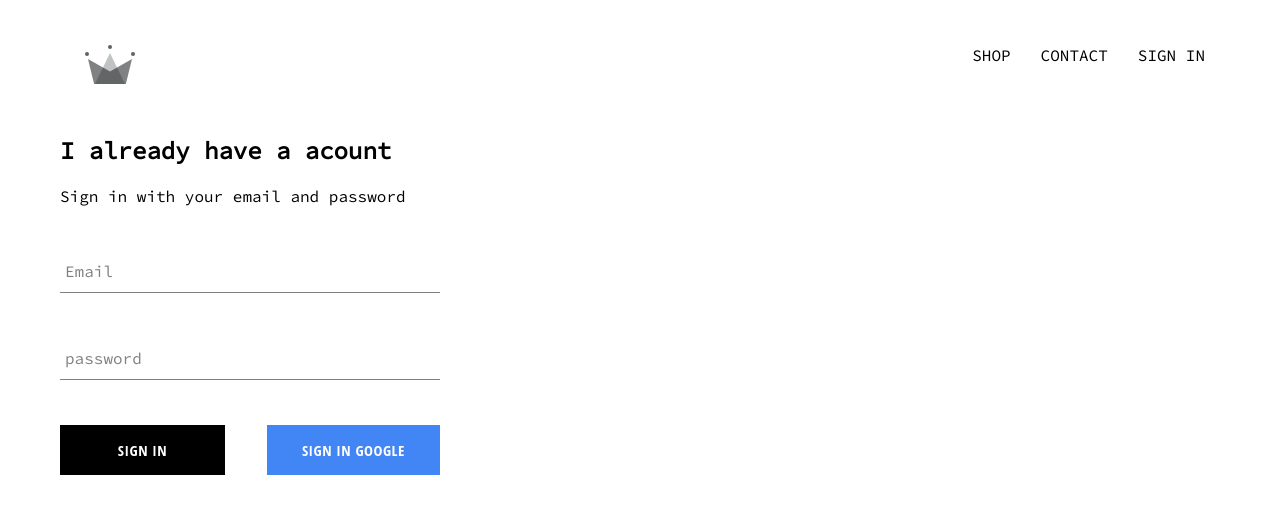
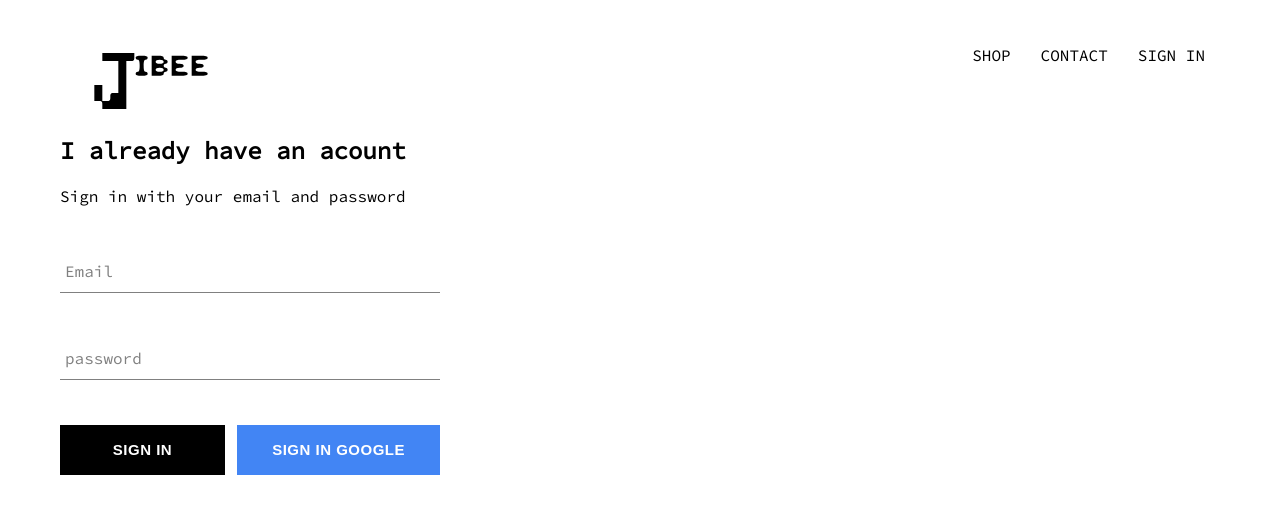
Before and after one commit to janisruduks/jibee-clothing, a React (Create React App) app: page /signin in a window 1280 px wide. Shown: the top 514 px of the page. Built offline with nearby package versions, Linux system fonts and the light colour scheme; no server answers.

Commit message:
Added logo and fixed typo and a sign-in bug

```diff
--- a/src/compnents/custom-button/custom-button.styles.scss
+++ b/src/compnents/custom-button/custom-button.styles.scss
@@ -9,7 +9,6 @@
   background-color: black;
   color: white;
   text-transform: uppercase;
-  font-family: 'Open Sans Condensed';
   font-weight: bolder;
   border: none;
   cursor: pointer;
--- a/src/compnents/header/header.component.jsx
+++ b/src/compnents/header/header.component.jsx
@@ -5,11 +5,12 @@ import './header.styles.scss';
 import { auth } from '../../firebase/firebase.utils';
 
 import { ReactComponent as Logo } from '../../assets/crown.svg';
+import { ReactComponent as Jibee } from '../../assets/jibee.svg';
 
 const Header = ({ currentUser }) => (
     <div className="header">
         <Link className="logo-container" to="/">
-            <Logo className='logo' />
+            <Jibee className='logo' />
         </Link>
         <div className="options">
             <Link className="option" to='/shop'>
--- a/src/compnents/sign-in/sign-in.component.jsx
+++ b/src/compnents/sign-in/sign-in.component.jsx
@@ -32,7 +32,7 @@ class SignIn extends React.Component {
     render() {
         return (
             <div className="sign-in">
-                <h2>I already have a acount</h2>
+                <h2>I already have an acount</h2>
                 <span>Sign in with your email and password</span>
 
                 <form onSubmit={this.handleSubmit}>
@@ -46,7 +46,7 @@ class SignIn extends React.Component {
                     <FormInput
                         name="password"
                         type='password'
-                        value={this.state.email}
+                        value={this.state.password}
                         handleChange={this.handleChange}
                         label='password'
                         required
```
Also changed, not shown: src/assets/jibee.svg (added).
